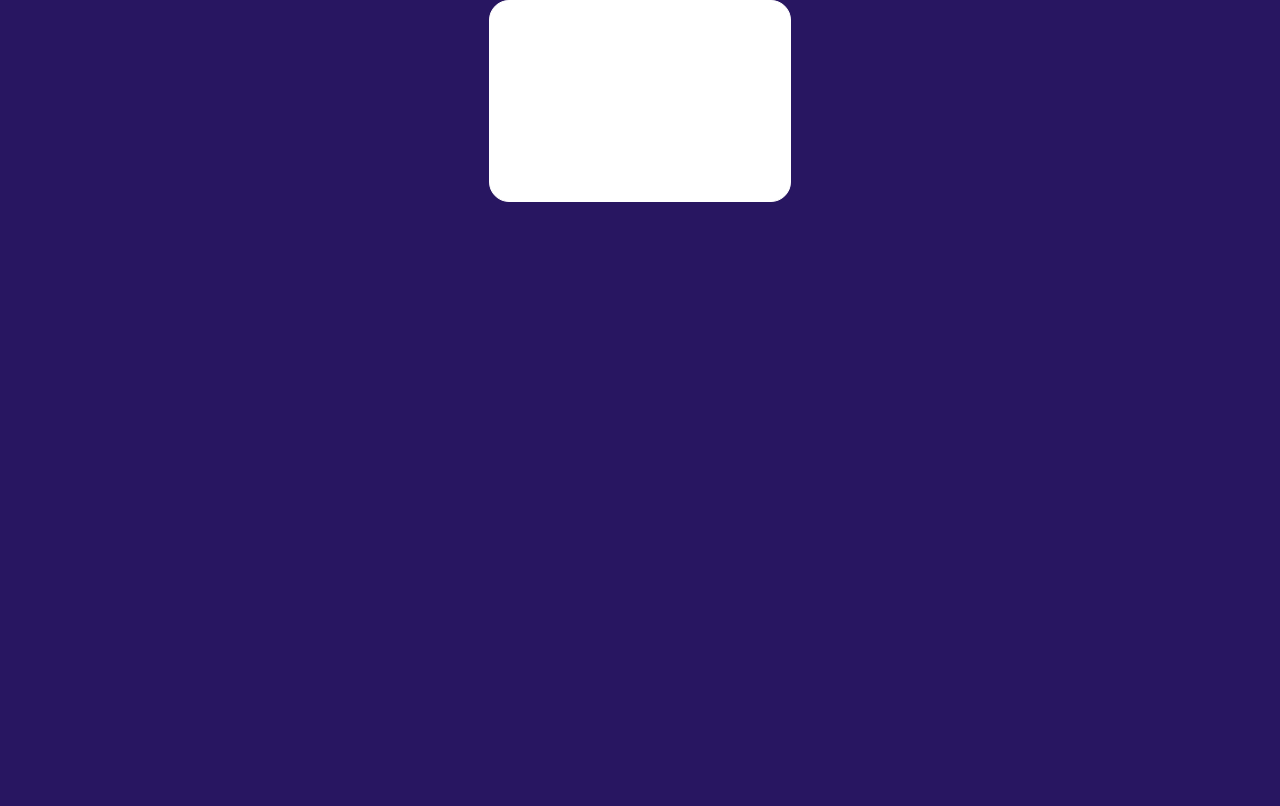
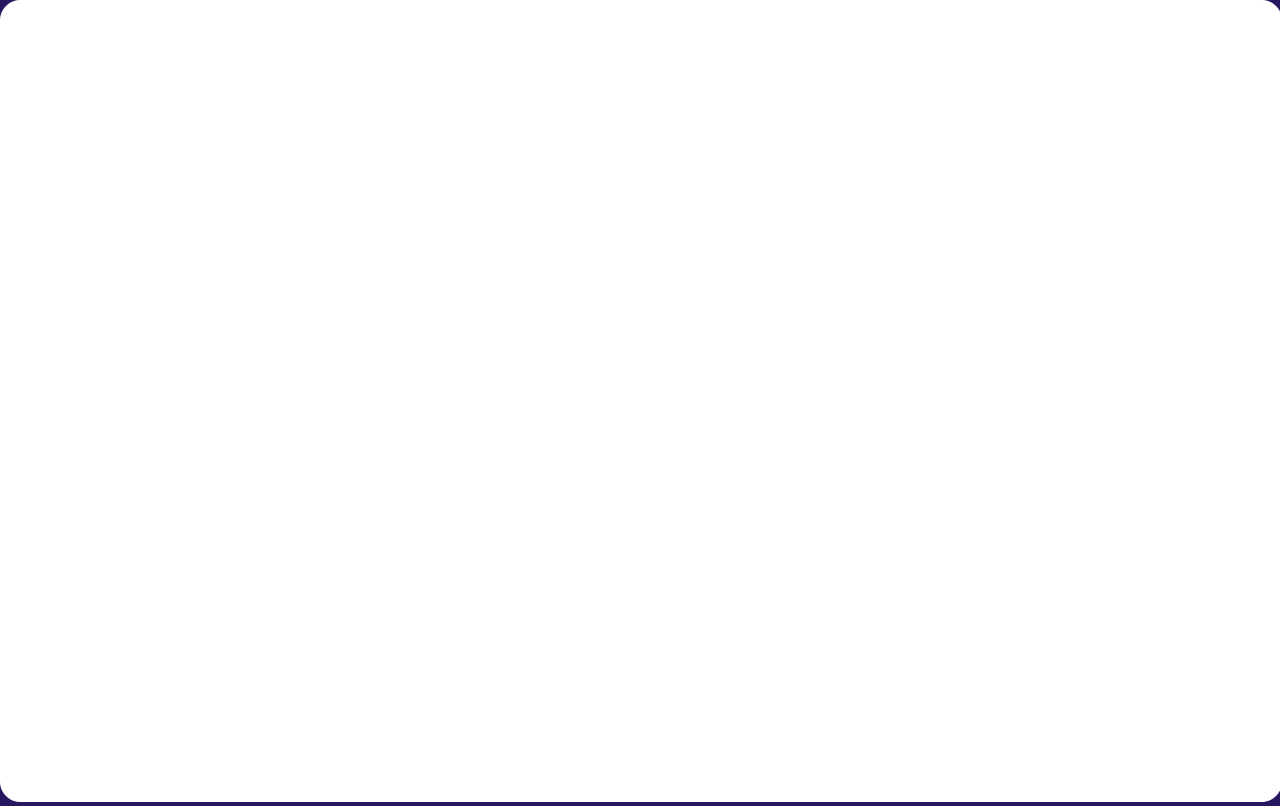
Before and after one commit to m-lawrence/dream_journal_practice, a React (Create React App) app: page / in a window 1280 px wide. Built offline with nearby package versions, Linux system fonts and the light colour scheme.

Commit message:
add svg to canvas

```diff
--- a/src/App.js
+++ b/src/App.js
@@ -47,6 +47,22 @@ function App() {
 
   const canvasRef = React.useRef(null)
 
+  const HOOK_SVG =
+  'm129.03125 63.3125c0-34.914062-28.941406-63.3125-64.519531-63.3125-35.574219 0-64.511719 28.398438-64.511719 63.3125 0 29.488281 20.671875 54.246094 48.511719 61.261719v162.898437c0 53.222656 44.222656 96.527344 98.585937 96.527344h10.316406c54.363282 0 98.585938-43.304688 98.585938-96.527344v-95.640625c0-7.070312-4.640625-13.304687-11.414062-15.328125-6.769532-2.015625-14.082032.625-17.960938 6.535156l-42.328125 64.425782c-4.847656 7.390625-2.800781 17.3125 4.582031 22.167968 7.386719 4.832032 17.304688 2.792969 22.160156-4.585937l12.960938-19.71875v42.144531c0 35.582032-29.863281 64.527344-66.585938 64.527344h-10.316406c-36.714844 0-66.585937-28.945312-66.585937-64.527344v-162.898437c27.847656-7.015625 48.519531-31.773438 48.519531-61.261719zm-97.03125 0c0-17.265625 14.585938-31.3125 32.511719-31.3125 17.929687 0 32.511719 14.046875 32.511719 31.3125 0 17.261719-14.582032 31.3125-32.511719 31.3125-17.925781 0-32.511719-14.050781-32.511719-31.3125zm0 0'
+  const HOOK_PATH = new Path2D(HOOK_SVG)
+  const SCALE = 0.3
+  const OFFSET = 80
+  function draw(ctx, location) {
+    ctx.fillStyle = 'deepskyblue'
+    ctx.shadowColor = 'dodgerblue'
+    ctx.shadowBlur = 20
+    ctx.save()
+    ctx.scale(SCALE, SCALE)
+    ctx.translate(location.x / SCALE - OFFSET, location.y / SCALE - OFFSET)
+    ctx.fill(HOOK_PATH)
+    ctx.restore()
+}
+
 
 
   return (
@@ -54,11 +70,12 @@ function App() {
       <canvas
             id="test-canvas-1"
             ref={canvasRef}
-            width="300"
-            height="200"
+            width={window.innerWidth}
+            height={window.innerHeight}
             onClick={e => {
                 const canvas = canvasRef.current
                 const ctx = canvas.getContext('2d')
+                draw(ctx, { x:e.clientX, y: e.clientY})
                 }}
                 />
       {/* <Switch>
```
